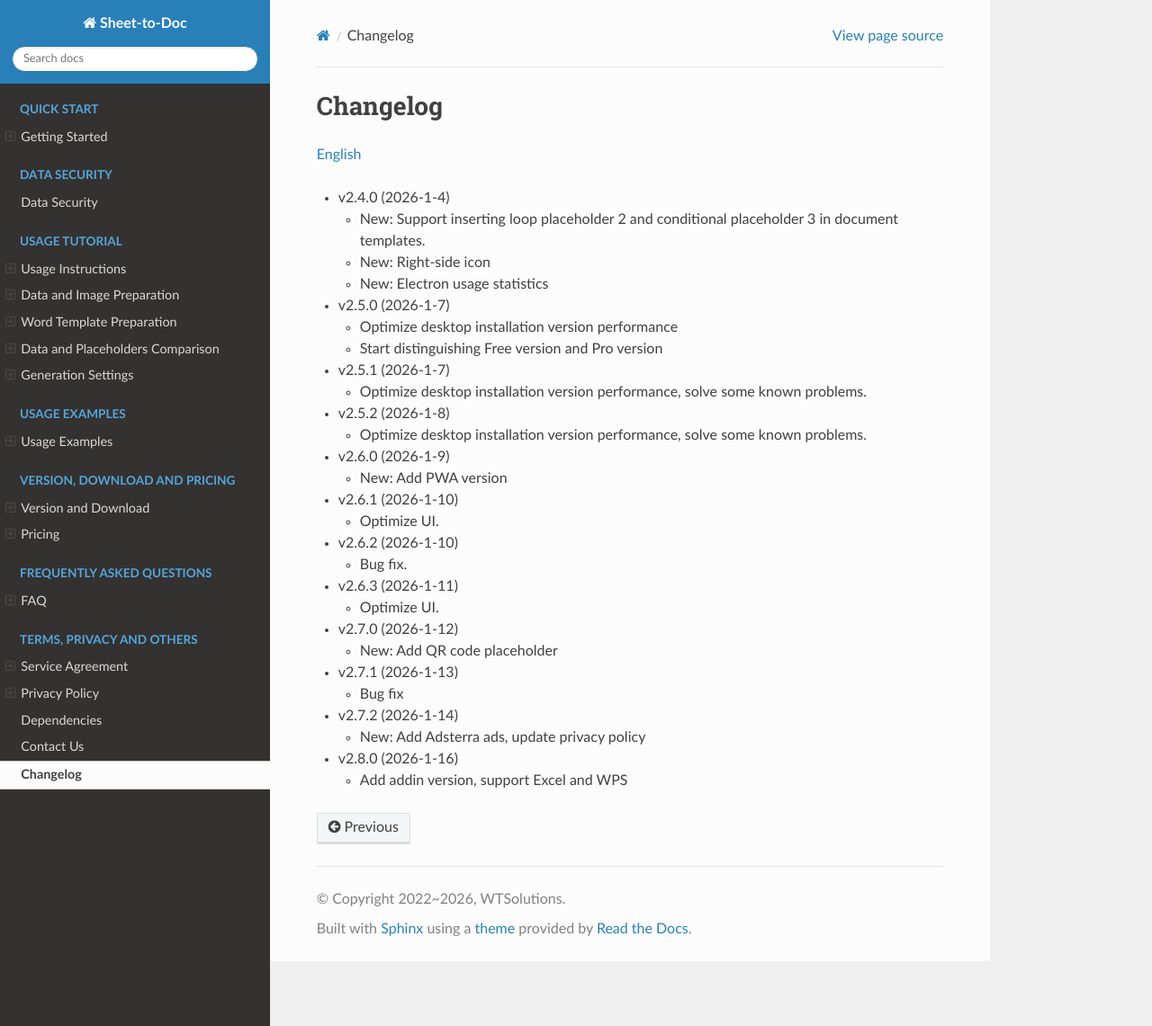
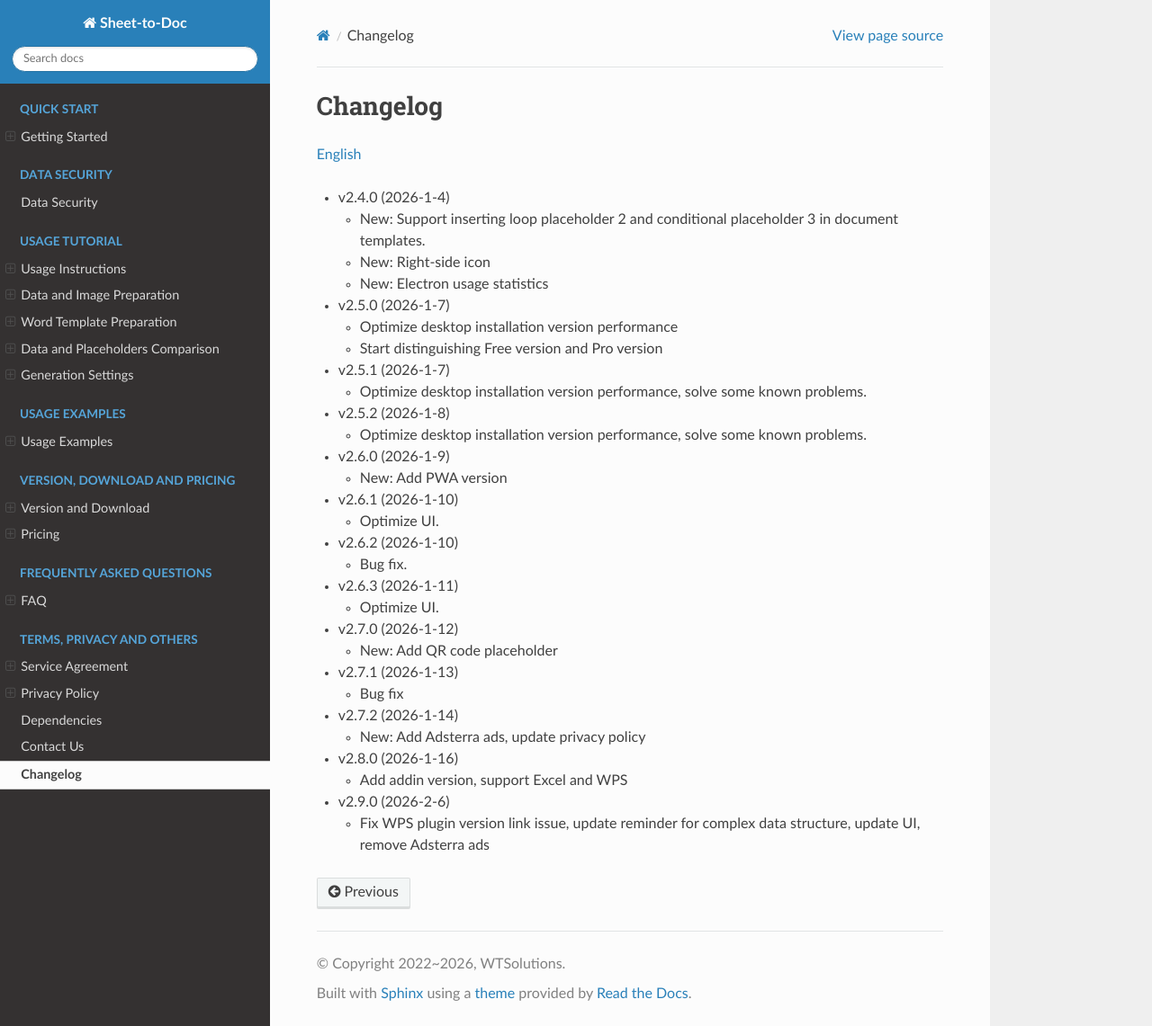
Before and after one commit to he-yang/sheet-to-doc, a Sphinx documentation site: the page built from source/changelog.md, in a window 1280 px wide and 1141 px high. Shown: the whole window at 90% size. Built offline with Sphinx 7.4.7 and the Read the Docs theme 3.1.0, drawn with Linux system fonts in a browser that asks for light colours.

Commit message:
update 2.9.0

```diff
--- a/source/changelog.md
+++ b/source/changelog.md
@@ -53,3 +53,6 @@
 
 - v2.8.0 (2026-1-16)
   - Add addin version, support Excel and WPS
+
+- v2.9.0 (2026-2-6)
+  - Fix WPS plugin version link issue, update reminder for complex data structure, update UI, remove Adsterra ads
--- a/source/conf.py
+++ b/source/conf.py
@@ -9,7 +9,7 @@
 project = 'Sheet-to-Doc'
 copyright = '2022~2026, WTSolutions'
 author = 'WTSolutions'
-release = '2.8.3.0'
+release = '2.9.0.0'
 
 # -- General configuration ---------------------------------------------------
 # https://www.sphinx-doc.org/en/master/usage/configuration.html#general-configuration
```
Also changed, not shown: source/Comparison.md (+6 -0 lines), source/Download.md (+6 -6 lines), source/Settings.md (+1 -1 lines).
